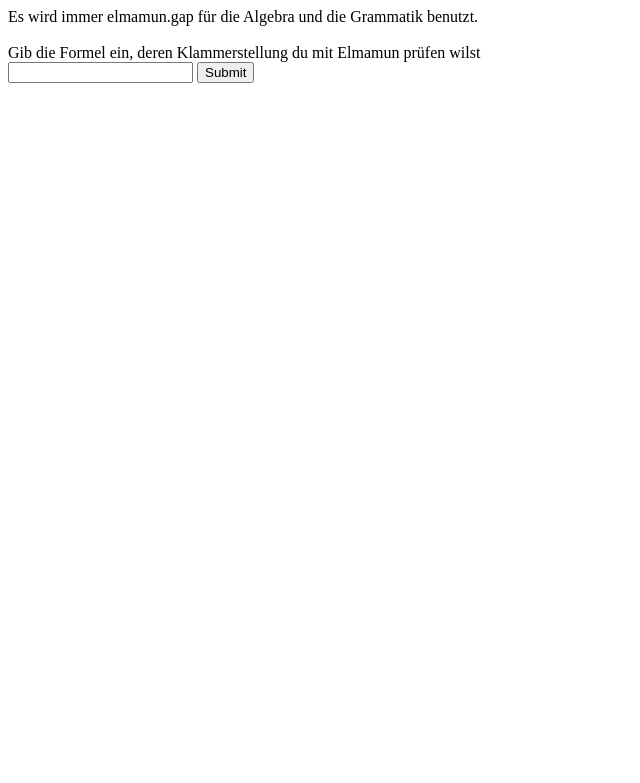
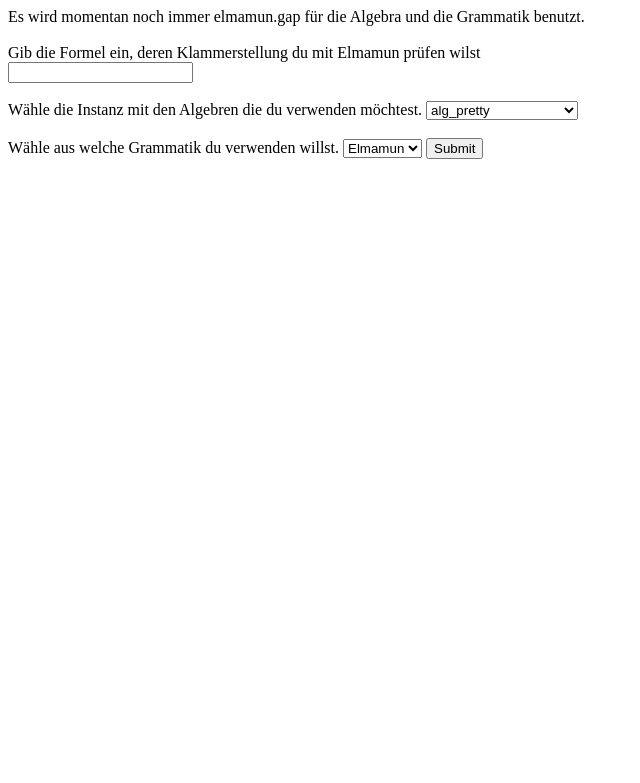
Before and after one commit to Leomeror/BellmansGAPJLU, a PHP site: page /?input=1 in a window 1280 px wide. Shown: the top 783 px of the page, without its empty margins (0-640 px from the left). Run offline with PHP 8.4, Linux system fonts and the light colour scheme; data that the repository does not hold is empty; some libraries are stand-ins or nearby versions.

Commit message:
Updated index.php
A lot of unused code in comments. Need to work on that.

```diff
--- a/index.php
+++ b/index.php
@@ -1,14 +1,101 @@
-Es wird immer elmamun.gap für die Algebra und die Grammatik benutzt.
+Es wird momentan noch immer elmamun.gap für die Algebra und die Grammatik benutzt.
 <br><br>
+
 <form action="index.php" method="get">
 Gib die Formel ein, deren Klammerstellung du mit Elmamun prüfen wilst <br> <input type="text" name="input">
+<br><br>
+Wähle die Instanz mit den Algebren die du verwenden möchtest.
+<select name="algebra">
+<option value="pp" selected>alg_pretty</option>
+<option value="enum">alg_enum</option>
+<option value="sellerpp">alg_seller * alg_pretty</option>
+<option value="buyerpp">alg_buyer * alg_pretty</option>
+<option value="ppbuyer">alg_pretty * alg_buyer</option>
+<option value="timepp">alg_time * alg_pretty</option>
+</select>
+<br><br>
+<!--
+<input type="submit">
+</form>
+-->
+
+<!--
+<p>Algebra:
+<form action="" method="post">
+<SELECT NAME="algebra1">
+<OPTION value="alg_pretty" SELECTED>alg_pretty</OPTION><OPTION value="alg_enum">alg_enum</OPTION><OPTION value="alg_seller">alg_seller</OPTION><OPTION value="alg_buyer">alg_buyer</OPTION><OPTION value="alg_time">alg_time</OPTION>
+</SELECT>
+<input type="submit" name="submit" value="Choose.">
+</form>
+und das ist
+<?php
+echo bla;
+$algebra1 = $_POST['algebra1'];
+echo $algebra1;
+?>
+***
+<form action="" method=post">
+<SELECT NAME="algebra2">
+<OPTION SELECTED
+<?php
+if ($algebra1 == "alg_pretty") {
+    echo 'value="-">"-"';
+    echo '</OPTION><OPTION value= "alg_buyer">alg_buyer';
+} elseif ($algebra1 == "alg_enum") {
+    echo 'value="-">"-"';
+} else {
+    echo 'value="alg_pretty">alg_pretty';
+}
+?>
+</OPTION></SELECT>
+<input type ="submit" name="submit" value="Choose">
+</form>
+&nbsp;&nbsp;&nbsp;
+<INPUT TYPE=SUBMIT NAME="CommandButton1" VALUE="Go!">
+&nbsp;&nbsp;&nbsp;&nbsp;&nbsp;&nbsp;
+</p>
+-->
+
+<!-- Instanzen in elmamun.gap:
+        instance pp = gra_elmamun(alg_pretty);
+        instance enum = gra_elmamun(alg_enum);
+        instance sellerpp = gra_elmamun(alg_seller * alg_pretty);
+        instance buyerpp = gra_elmamun(alg_buyer * alg_pretty);
+        instance ppbuyer = gra_elmamun(alg_pretty * alg_buyer);
+        instance timepp = gra_elmamun(alg_time * alg_pretty);
+-->
+
+
+Wähle aus welche Grammatik du verwenden willst.
+<select name="Grammatik">
+    <option value="elmamun.gap">Elmamun</option>
+</select>
+
 <input type="submit">
 </form>
 
 <?php
 $input = $_GET['input'];
 echo "<pre>";
-shell_exec("gapc elmamun.gap");
+/*   alter Code
+$algebra = $_GET['algebra'];
+if ($algebra == "alg_pretty") {
+    $instance = pp;
+}   elseif ($algebra == "alg_enum") {
+    $instance = enum;
+}   elseif ($algebra == "alg_seller * alg_pretty") {
+    $instance = sellerpp;
+}   elseif ($algebra == "alg_buyer * alg_pretty") {
+    $instance = buyerpp;
+}   elseif ($algebra == "alg_pretty * alg_buyer") {
+    $instance = ppbuyer;
+}   elseif ($algebra == "alg_time * alg_pretty") {
+    $instance = timepp;
+}
+*/
+$instance = $_GET['algebra'];
+$Grammatik = $_GET['Grammatik'];
+shell_exec("gapc -i " . $instance . " " . $Grammatik);
 shell_exec("make -f out.mf");
 $result = shell_exec("./out " . $input);
 echo $result;
```
